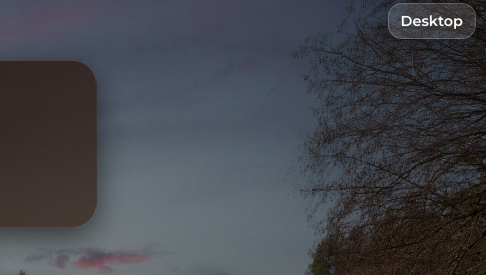
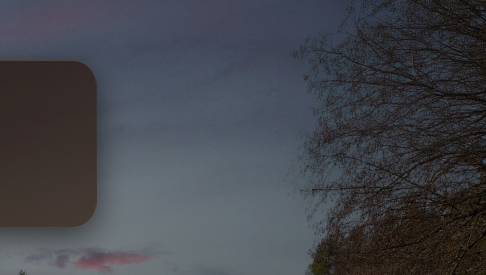
Before and after one commit to Esperanza-Resort/Esperanza-Lake-Resort-Guide, a plain HTML site: page index.html in a window 1280 px wide. Shown: the top 275 px of the page, 794-1280 px from the left. Drawn offline with Linux system fonts and the light colour scheme.

Commit message:
Update index.html

```diff
--- a/index.html
+++ b/index.html
@@ -50,22 +50,7 @@
 
     /* --- Mode indikatorius --- */
     .mode-indicator {
-      position: absolute;
-      top: 3px;
-      right: 10px;
-      background: rgba(255,255,255,0.12);
-      border-radius: 14px;
-      padding: 8px 12px;
-      border: 1px solid rgba(255,255,255,0.2);
-      box-shadow: 0 4px 16px rgba(0,0,0,0.25);
-      color: #fff;
-      font-weight: 600;
-      font-size: 0.9rem;
-      text-align: center;
-      text-decoration: none;
-      animation: fadeInRight 1s ease forwards;
-      animation-delay: 0.7s;
-      opacity: 0;
+      display: none;
     }
 
     /* --- PDF mygtukai --- */
@@ -310,11 +295,6 @@
         padding: 10px 14px;
       }
 
-      .mode-indicator {
-        font-size: 0.8rem;
-        padding: 6px 10px;
-      }
-
       #pdf-modal {
         width: 98%;
         height: 80vh;
@@ -327,8 +307,6 @@
   <header>
     <img src="logo2.png" alt="">
   </header>
-
-  <div class="mode-indicator">Desktop</div>
 
   <div class="pdf-list">
     <a class="pdf-item" href="Room Menu - English.pdf" onclick="openPDF(event, 'Room Menu - English.pdf', 'IN-ROOM MENU - EN')" style="--index: 0;">IN-ROOM MENU - EN</a>
@@ -398,12 +376,8 @@
     });
 
     window.onload = function() {
-      const indicator = document.querySelector('.mode-indicator');
       if (window.innerWidth <= 600) {
         document.body.classList.add('mobile-mode');
-        indicator.textContent = 'Mobile';
-      } else {
-        indicator.textContent = 'Desktop';
       }
     };
   </script>
```
